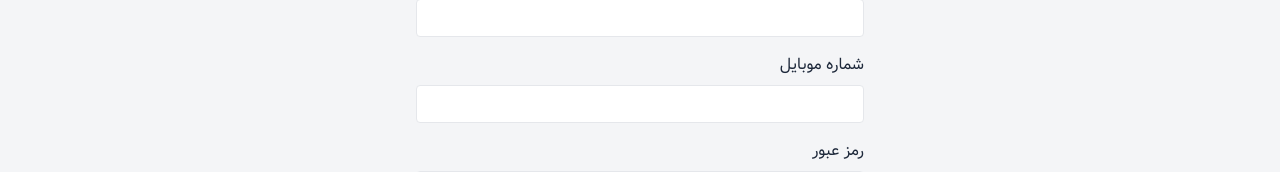
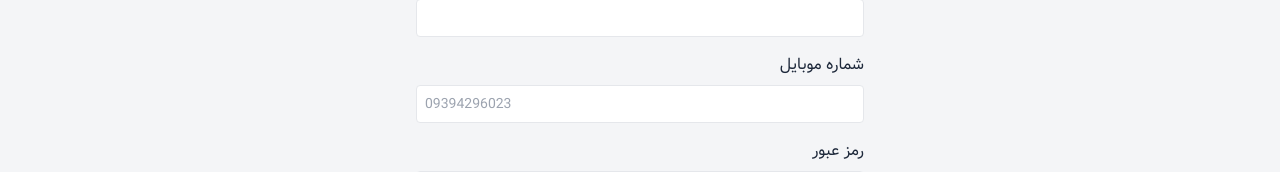
Before and after one commit to masoumehmohebbi/nextjs-blog-shopping-app, a Next.js app: page /signup in a window 1280 px wide. Shown: the part 283-455 px from the top of the page. Built offline with nearby package versions, Linux system fonts and the light colour scheme.

Commit message:
✨ feat:Added input types

```diff
--- a/src/components/formInput/index.tsx
+++ b/src/components/formInput/index.tsx
@@ -1,12 +1,39 @@
-export default function Input({ label, type = "text" }) {
+import { FormikProps } from "formik";
+
+interface InputProps {
+  placeholder?: string;
+  formik: FormikProps<any>;
+  name: string;
+  label: string;
+  type?: string;
+}
+export default function Input({
+  placeholder,
+  formik,
+  name,
+  label,
+  type = "text",
+}: InputProps) {
   return (
     <div className="flex flex-col gap-y-2">
       <div>
         <label htmlFor="name">{label}</label>
+
+        {formik.touched[name] && formik.errors[name] ? (
+          <div className="flex-1 ml-2 text-rose-500 text-left text-xs">
+            {typeof formik.errors[name] === "string" && formik.errors[name]}
+          </div>
+        ) : null}
       </div>
       <input
+        dir="ltr"
+        placeholder={placeholder}
+        className="w-full text-left border-gray-200 transition-all duration-200 text-sm border rounded focus:border-transparent outline-none p-2 focus:ring-2 focus:ring-violet-400"
         type={type}
-        className="w-full text-left border-gray-200 transition-all duration-200 text-sm border rounded focus:border-transparent outline-none p-2 focus:ring-2 focus:ring-violet-400"
+        name={name}
+        onChange={formik.handleChange}
+        onBlur={formik.handleBlur}
+        value={formik.values[name]}
       />
     </div>
   );
--- a/src/pages/signin.tsx
+++ b/src/pages/signin.tsx
@@ -1,19 +1,59 @@
 import Input from "@/components/formInput";
 import Layout from "@/containers/layout";
+import { useFormik } from "formik";
 import Link from "next/link";
 import React from "react";
+import * as Yup from "yup";
+
+// validation schema
+const validationSchema = Yup.object({
+  email: Yup.string().required("ایمیل را وارد کنید").email("ایمیل نامعتبر است"),
+
+  password: Yup.string()
+    .required("رمز عبور را وارد کنید")
+    .min(8, "رمز عبور باید حداقل شامل 8 کارارکتر باشد"),
+});
+
+// initial values
+const initialValues = {
+  email: "",
+  password: "",
+};
 
 const SignIn = () => {
+  const formik = useFormik({
+    initialValues,
+    onSubmit,
+    validationSchema,
+    validateOnMount: true,
+  });
+
+  const onSubmit = (values) => {
+    const { email, password } = values;
+  };
+
   return (
     <Layout>
       <div className="container md:max-w-md mx-auto mb-16">
-        <form className="flex flex-col space-y-4">
+        <form
+          onSubmit={formik.handleSubmit}
+          className="flex flex-col space-y-4"
+        >
           <h1 className="text-violet-700 font-black text-2xl mb-4">ورود</h1>
 
-          <Input label="ایمیل" />
-          <Input label="رمز عبور" type="password" />
+          <Input name="email" formik={formik} label="ایمیل" />
+          <Input
+            name="password"
+            formik={formik}
+            label="رمز عبور"
+            type="password"
+          />
 
-          <button className="w-full rounded-lg p-2 bg-violet-800 text-white">
+          <button
+            type="submit"
+            disabled={!formik.isValid}
+            className="w-full rounded-lg p-2 bg-violet-800 text-white"
+          >
             ورود
           </button>
           <Link href="/signup">
--- a/src/pages/signup.tsx
+++ b/src/pages/signup.tsx
@@ -3,6 +3,7 @@ import Layout from "@/containers/layout";
 import { useFormik } from "formik";
 import Link from "next/link";
 import React from "react";
+import * as Yup from "yup";
 
 //  initial values
 const initialValues = {
@@ -13,22 +14,70 @@ const initialValues = {
   confirmPassword: "",
 };
 
+// validation schema
+const validationSchema = Yup.object({
+  name: Yup.string()
+    .required("نام و نام خانوادگی را وارد کنید")
+    .min(6, "نام و نام خانوادگی باید حداقل شامل 6 کاراکتر باشد"),
+  email: Yup.string().required("ایمیل را وارد کنید").email("ایمیل نامعتبر است"),
+  phoneNumber: Yup.string()
+    .required("شماره موبایل را وارد کنید")
+    .matches(/^[0-9]{11}$/, "شماره موبایل باید 11 رقم باشد")
+    .nullable(),
+  password: Yup.string()
+    .required("رمز عبور را وارد کنید")
+    .min(8, "رمز عبور باید حداقل شامل 8 کارارکتر باشد"),
+  confirmPassword: Yup.string()
+    .oneOf([Yup.ref("password"), ""], "رمز عبور هم خوانی ندارد")
+    .required("رمز عبور را مجددا وارد کنید "),
+});
+
+const onSubmit = (values) => {
+  const { name, email, phoneNumber, password } = values;
+};
+
 const SignUp = () => {
   const formik = useFormik({
     initialValues,
+    onSubmit,
+    validationSchema,
+    validateOnMount: true,
   });
   return (
     <Layout>
       <div className="container md:max-w-md mx-auto mb-16">
-        <form className="flex flex-col space-y-4">
+        <form
+          onSubmit={formik.handleSubmit}
+          className="flex flex-col space-y-4"
+        >
           <h1 className="text-violet-700 font-black text-2xl mb-4">ثبت نام</h1>
-          <Input label="نام و نام خانوادگی" />
-          <Input label="ایمیل" />
-          <Input label="شماره موبایل" type="number" />
-          <Input label="رمز عبور" type="password" />
-          <Input label="تکرار رمز عبور" type="password" />
+          <Input formik={formik} name="name" label="نام و نام خانوادگی" />
+          <Input formik={formik} name="email" label="ایمیل" />
+          <Input
+            formik={formik}
+            name="phoneNumber"
+            label="شماره موبایل"
+            type="tel"
+            placeholder="09394296023"
+          />
+          <Input
+            formik={formik}
+            name="password"
+            label="رمز عبور"
+            type="password"
+          />
+          <Input
+            formik={formik}
+            name="confirmPassword"
+            label="تکرار رمز عبور"
+            type="password"
+          />
 
-          <button className="w-full rounded-lg p-2 bg-violet-800 text-white">
+          <button
+            type="submit"
+            disabled={!formik.isValid}
+            className="w-full rounded-lg p-2 bg-violet-800 text-white"
+          >
             ثبت نام
           </button>
           <Link href="/signin">
```
